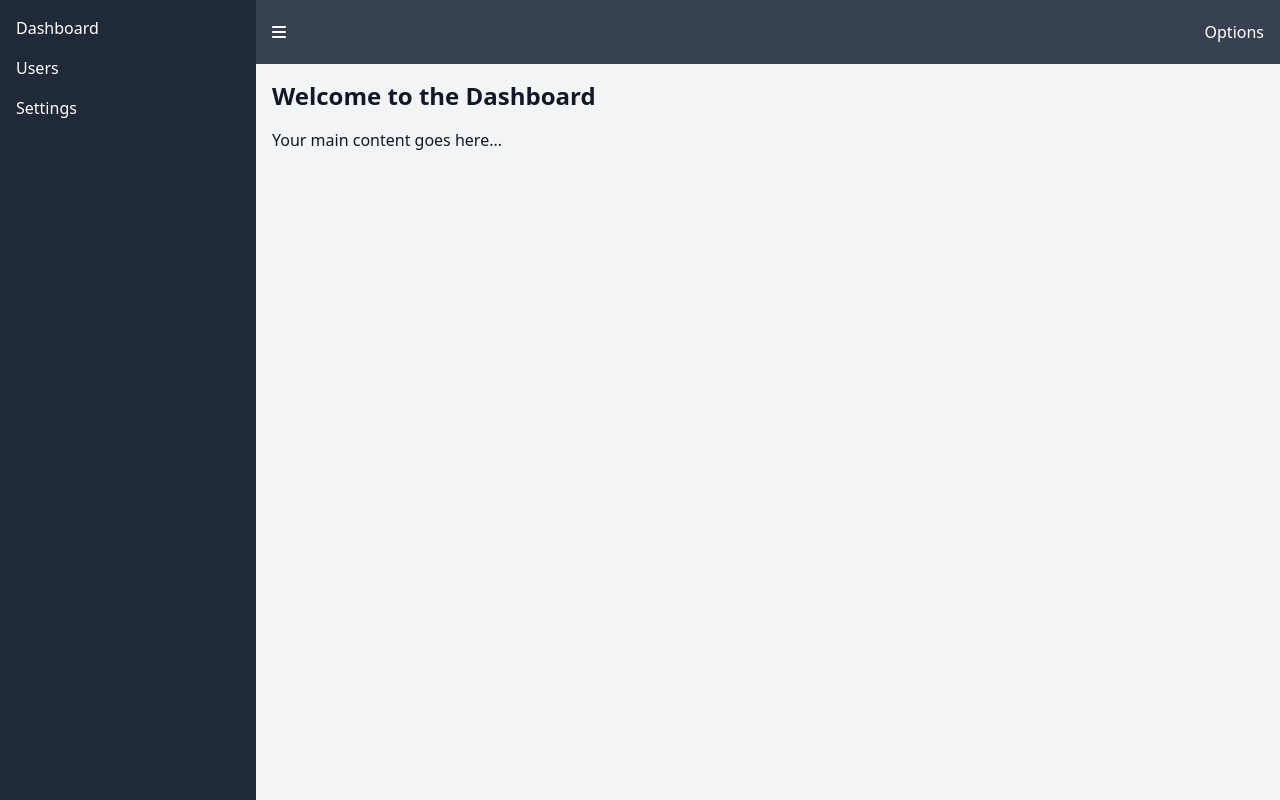
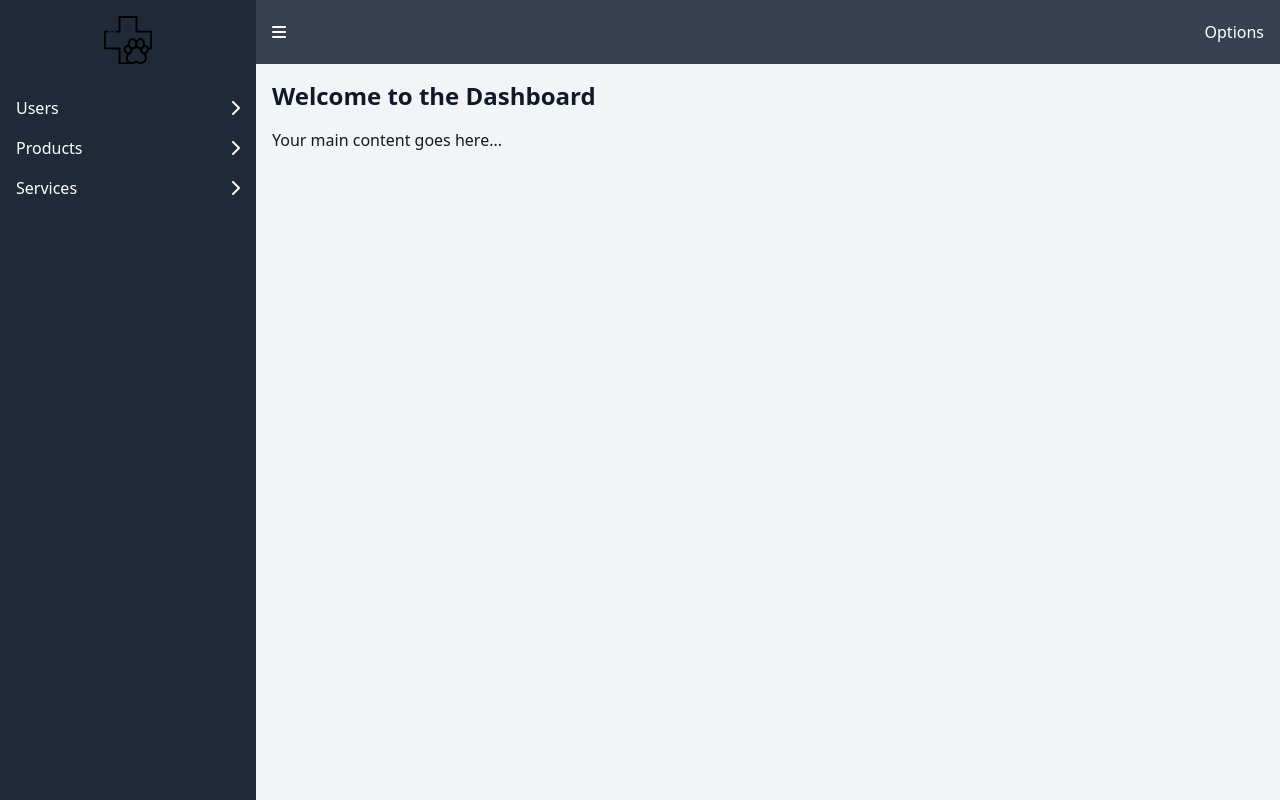
Before and after one commit to JLimaRodrigues/frontend-veterinario, a React (Vite) app: page /login in a window 1280 px wide. Both pictures are taken after typing "name@example.com", "Sample123" into the empty fields and a click on the button "Sign in". Built offline with nearby package versions, Linux system fonts and the light colour scheme.

Commit message:
criando a sidebar dinâmicamente

```diff
--- /dev/null
+++ b/src/components/Menu.tsx
@@ -0,0 +1,38 @@
+import React, { useState } from 'react';
+import { FontAwesomeIcon } from '@fortawesome/react-fontawesome';
+import { faChevronDown, faChevronRight } from '@fortawesome/free-solid-svg-icons';
+import SubMenu from './SubMenu';
+
+interface MenuProps {
+  label: string;
+  subMenus: { label: string; link: string }[];
+}
+
+const Menu: React.FC<MenuProps> = ({ label, subMenus }) => {
+  const [isOpen, setIsOpen] = useState(false);
+
+  const toggleMenu = () => {
+    setIsOpen(!isOpen);
+  };
+
+  return (
+    <div className="mb-4">
+      <div
+        className="flex justify-between items-center cursor-pointer"
+        onClick={toggleMenu}
+      >
+        <span>{label}</span>
+        <FontAwesomeIcon icon={isOpen ? faChevronDown : faChevronRight} />
+      </div>
+      {isOpen && (
+        <div className="ml-4 mt-2">
+          {subMenus.map((subMenu, index) => (
+            <SubMenu key={index} label={subMenu.label} link={subMenu.link} />
+          ))}
+        </div>
+      )}
+    </div>
+  );
+};
+
+export default Menu;
--- a/src/components/SideBar.tsx
+++ b/src/components/SideBar.tsx
@@ -1,12 +1,42 @@
 import React from 'react';
+import Menu from './Menu';
+import logo from '../assets/veterinario.svg';
 
 const Sidebar: React.FC = () => {
+  const menus = [
+    {
+      label: 'Users',
+      subMenus: [
+        { label: 'New User', link: '#' },
+        { label: 'List Users Active', link: '#' },
+        { label: 'List Users Inactive', link: '#' },
+      ],
+    },
+    {
+      label: 'Products',
+      subMenus: [
+        { label: 'New Product', link: '#' },
+        { label: 'List Products', link: '#' },
+      ],
+    },
+    {
+      label: 'Services',
+      subMenus: [
+        { label: 'New Service', link: '#' },
+        { label: 'List Service', link: '#' },
+      ],
+    },
+  ];
+
   return (
     <div className="w-64 h-full bg-gray-800 text-white">
+      <div className="flex items-center justify-center p-4">
+        <img src={logo} alt="Logo" className="h-12" />
+      </div>
       <nav className="flex flex-col p-4">
-        <a href="#" className="mb-4">Dashboard</a>
-        <a href="#" className="mb-4">Users</a>
-        <a href="#" className="mb-4">Settings</a>
+        {menus.map((menu, index) => (
+          <Menu key={index} label={menu.label} subMenus={menu.subMenus} />
+        ))}
       </nav>
     </div>
   );
--- /dev/null
+++ b/src/components/SubMenu.tsx
@@ -0,0 +1,16 @@
+import React from 'react';
+
+interface SubMenuProps {
+  label: string;
+  link: string;
+}
+
+const SubMenu: React.FC<SubMenuProps> = ({ label, link }) => {
+  return (
+    <a href={link} className="block mb-2">
+      {label}
+    </a>
+  );
+};
+
+export default SubMenu;
```
